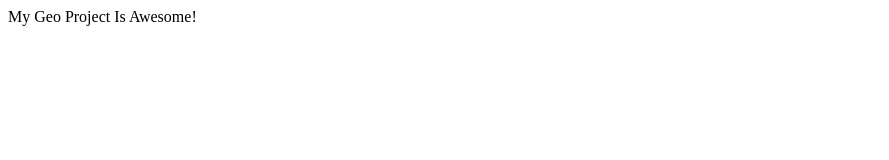
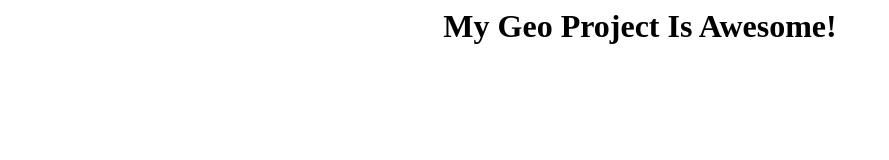
Before and after one commit to rjrodrigs/rjrodrigs.github.io, a plain HTML site: page index.html in a window 1280 px wide. Shown: the whole page, without its empty margins (0-889 px from the left). Drawn offline with Linux system fonts and the light colour scheme.

Commit message:
Update index.html

```diff
--- a/index.html
+++ b/index.html
@@ -8,7 +8,8 @@
 
 
 <body>
-My Geo Project Is Awesome!
+
+  <center><h1>My Geo Project Is Awesome!</h1></center>
 </body>
 
 
```
